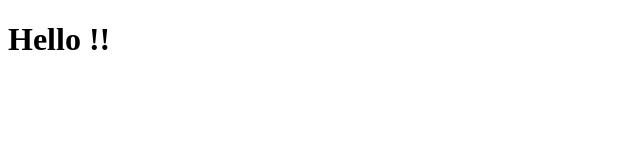
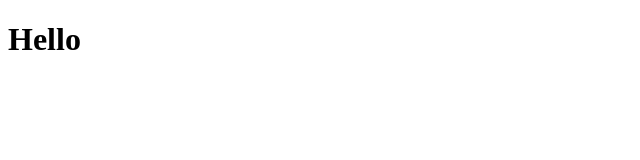
Before and after one commit to incharahd-25/landing-page2, a plain HTML site: page index.html in a window 1280 px wide. Shown: the full height of the page, 0-640 px from the left. Drawn offline with Linux system fonts and the light colour scheme.

Commit message:
Update index.html

```diff
--- a/index.html
+++ b/index.html
@@ -4,6 +4,6 @@
     <title>Hello World </title>
 </head>
 <body>
-    <h1>Hello !!</h1>
+    <h1>Hello </h1>
 </body>
 </html>
```
